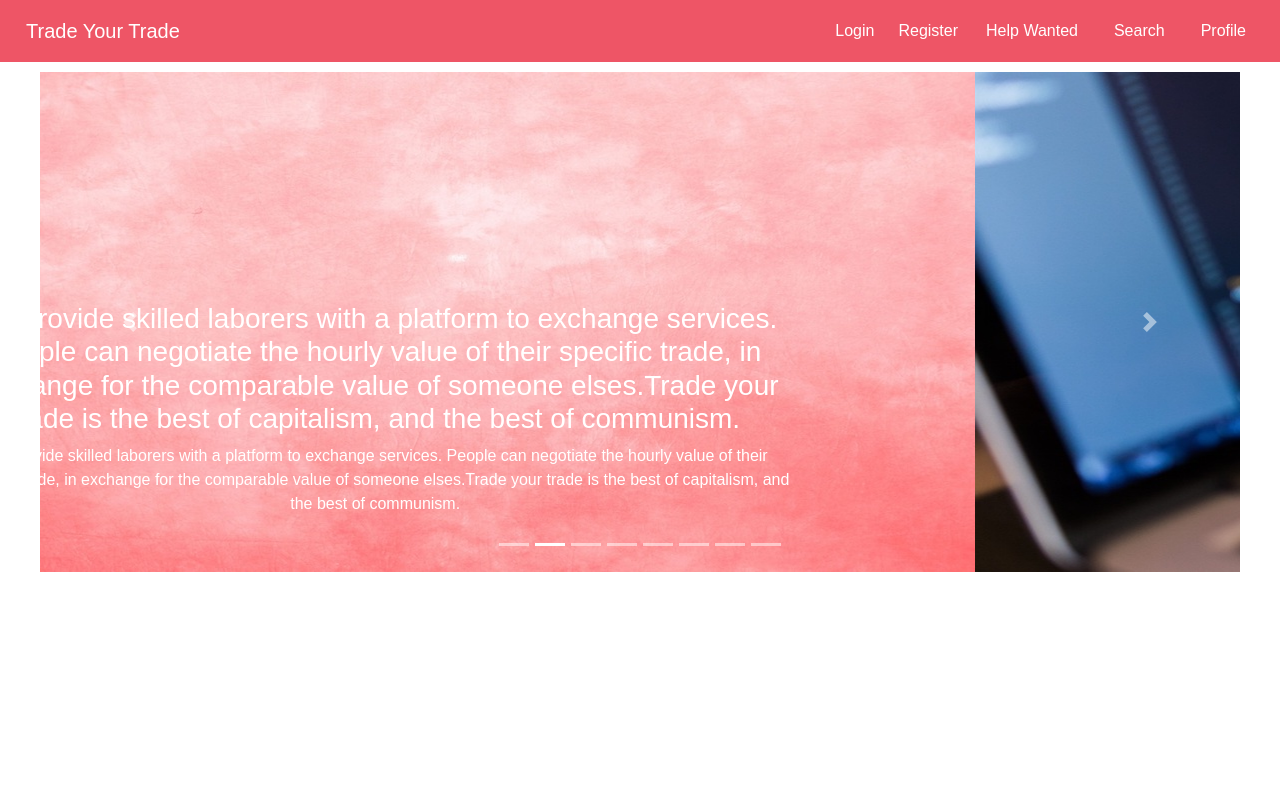
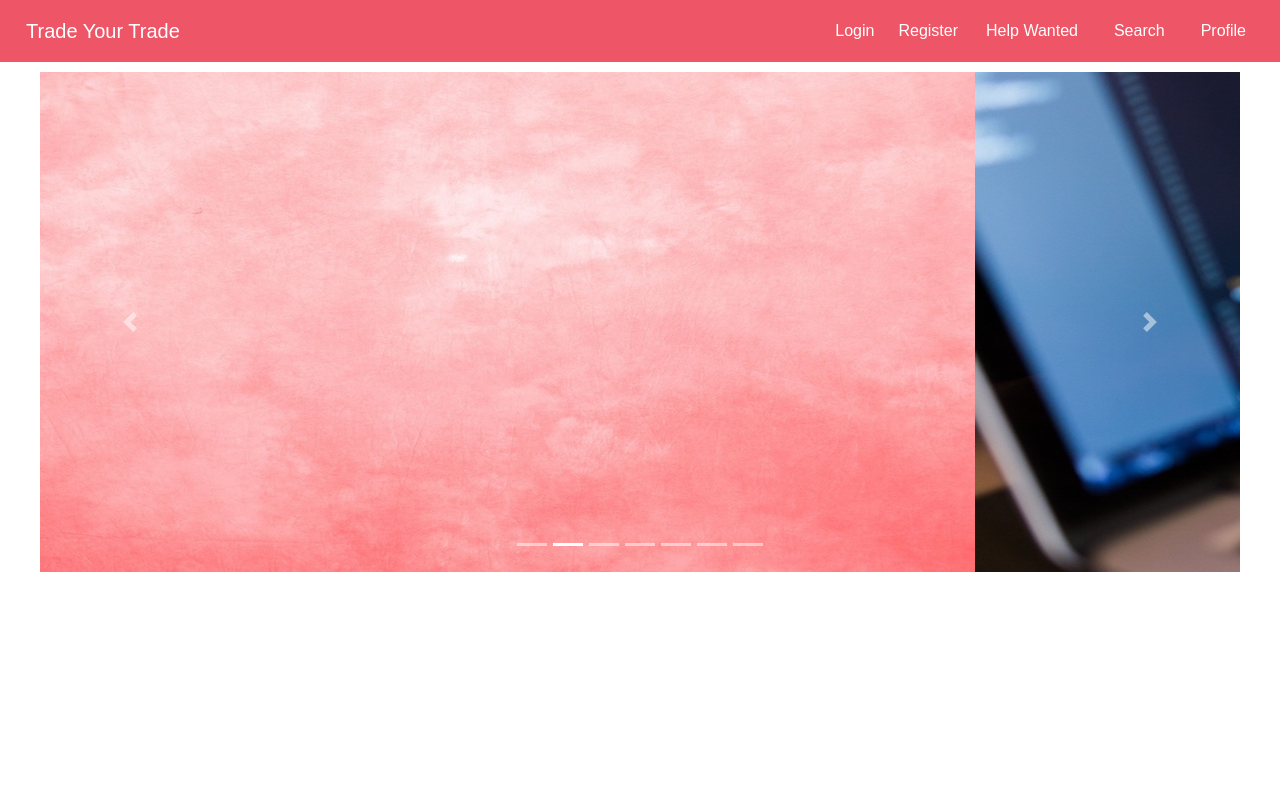
Before and after one commit to Anbroyar/Trade-your-trade, a React (Create React App) app in the folder client/: page / in a window 1280 px wide. Shown: the top 800 px of the page. Built offline with nearby package versions, Linux system fonts and the light colour scheme.

Commit message:
fixed carousel

```diff
--- a/client/src/components/Carousel/Carousel.js
+++ b/client/src/components/Carousel/Carousel.js
@@ -5,15 +5,14 @@ import BACKGROUND from '../../images/BACKGROUND.jpg';
 import coder from '../../images/coder.jpg';
 import image106 from '../../images/image106.jpg';
 import Deals from '../../images/Deals.jpg';
-import contractors from '../../images/contractors.jpg';
 import bkp504 from '../../images/bkp504.jpg';
 import workers from '../../images/workers.jpg';
 import accountant from '../../images/accountant.jpg';
 const items = [
   {
     src: BACKGROUND,
-    altText: 'What We Do',
-    caption: 'We provide skilled laborers with a platform to exchange services. People can negotiate the hourly value of their specific trade, in exchange for the comparable value of someone elses.Trade your trade is the best of capitalism, and the best of communism.'
+    altText: 'We provide skilled laborers with a platform to exchange services. People can negotiate the hourly value of their specific trade, in exchange for the comparable value of someone elses.Trade your trade is the best of capitalism, and the best of communism.',
+    caption: ''
   },
   {
     src: coder,
@@ -27,11 +26,6 @@ const items = [
   },
   {
     src: Deals,
-    altText: '',
-    caption: ''
-  },
-  {
-    src: contractors,
     altText: '',
     caption: ''
   },
```
